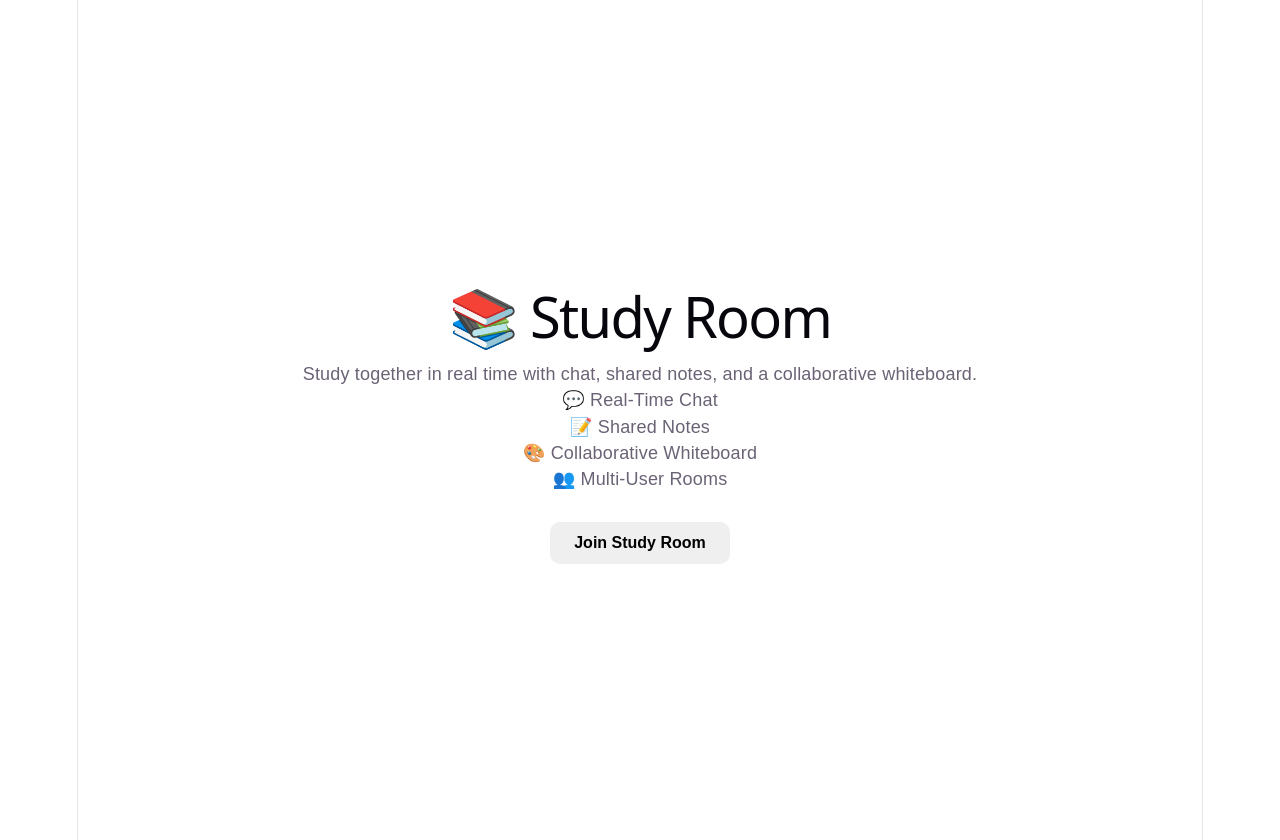
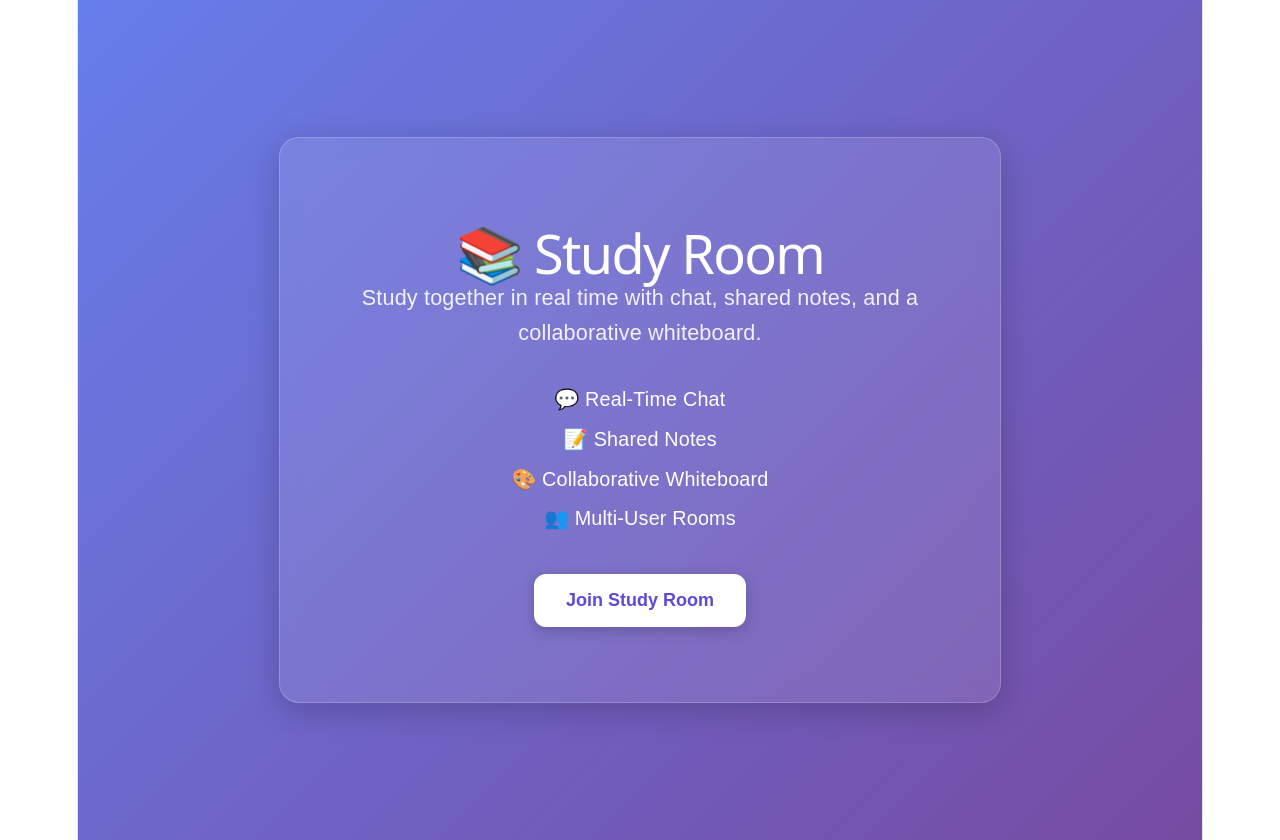
Before and after one commit to anushkumakp2004-web/study-room-app, a React (Vite) app in the folder client/: page / in a window 1280 px wide. Built offline with nearby package versions, Linux system fonts and the light colour scheme; no server answers.

Commit message:
improve landing page ui

```diff
--- a/client/src/pages/Home.jsx
+++ b/client/src/pages/Home.jsx
@@ -11,17 +11,52 @@ function Home() {
     alignItems: "center",
     textAlign: "center",
     padding: "20px",
+    background: "linear-gradient(135deg, #667eea 0%, #764ba2 100%)",
   }}
 >
-      <h1>📚 Study Room</h1>
+    <div
+  style={{
+    background: "rgba(255,255,255,0.1)",
+    padding: "70px 60px",
+    borderRadius: "20px",
+    border: "1px solid rgba(255,255,255,0.2)",
+    boxShadow: "0 8px 32px rgba(0,0,0,0.2)",
+    backdropFilter: "blur(10px)",
+    maxWidth: "600px",
+    width: "90%",
+  }}
+>
+      <h1
+  style={{
+    fontSize: "3rem",
+    marginBottom: "15px",
+    color: "white",
+  }}
+>
+  📚 Study Room
+</h1>
 
-<p>
+<p
+  style={{
+    color: "rgba(255,255,255,0.9)",
+    fontSize: "1.2rem",
+    marginBottom: "30px",
+    lineHeight: "1.6",
+  }}
+>
   Study together in real time with chat,
   shared notes, and a collaborative
   whiteboard.
 </p>
-<div style={{ marginBottom: "25px" }}>
-  <p>💬 Real-Time Chat</p>
+<div
+  style={{
+    marginBottom: "30px",
+    color: "white",
+    fontSize: "1.1rem",
+    lineHeight: "2",
+  }}
+>
+    <p>💬 Real-Time Chat</p>
   <p>📝 Shared Notes</p>
   <p>🎨 Collaborative Whiteboard</p>
   <p>👥 Multi-User Rooms</p>
@@ -30,18 +65,23 @@ function Home() {
       <Link to="/create">
 <button
   style={{
-    padding: "12px 24px",
-    borderRadius: "10px",
-    border: "none",
-    cursor: "pointer",
-    fontSize: "16px",
-    fontWeight: "bold",
-  }}
+  padding: "16px 32px",
+  borderRadius: "12px",
+  border: "none",
+  cursor: "pointer",
+  fontSize: "18px",
+  fontWeight: "bold",
+  background: "#ffffff",
+  color: "#5b4bdb",
+  boxShadow: "0 4px 15px rgba(0,0,0,0.2)",
+}}
 >
   Join Study Room
 </button>
       </Link>
     </div>
+    </div>
+
   );
 }
 
```
